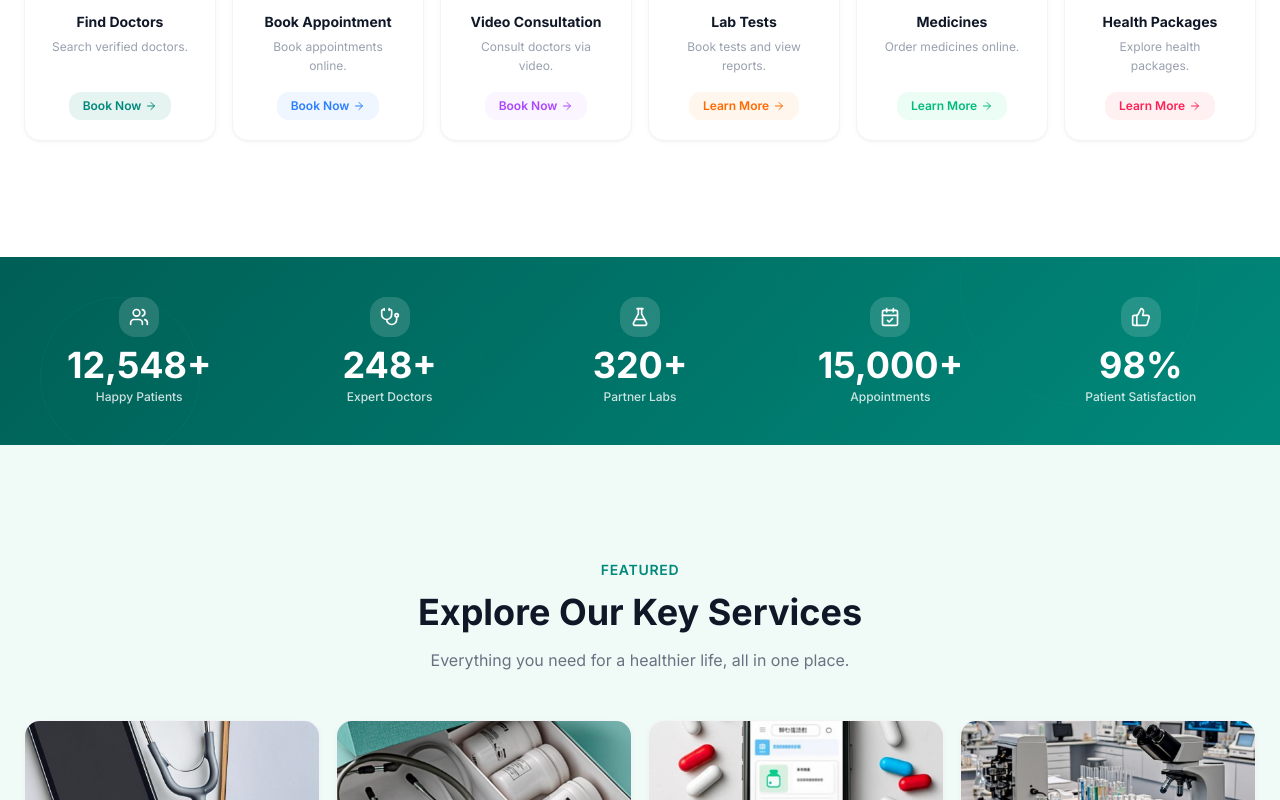
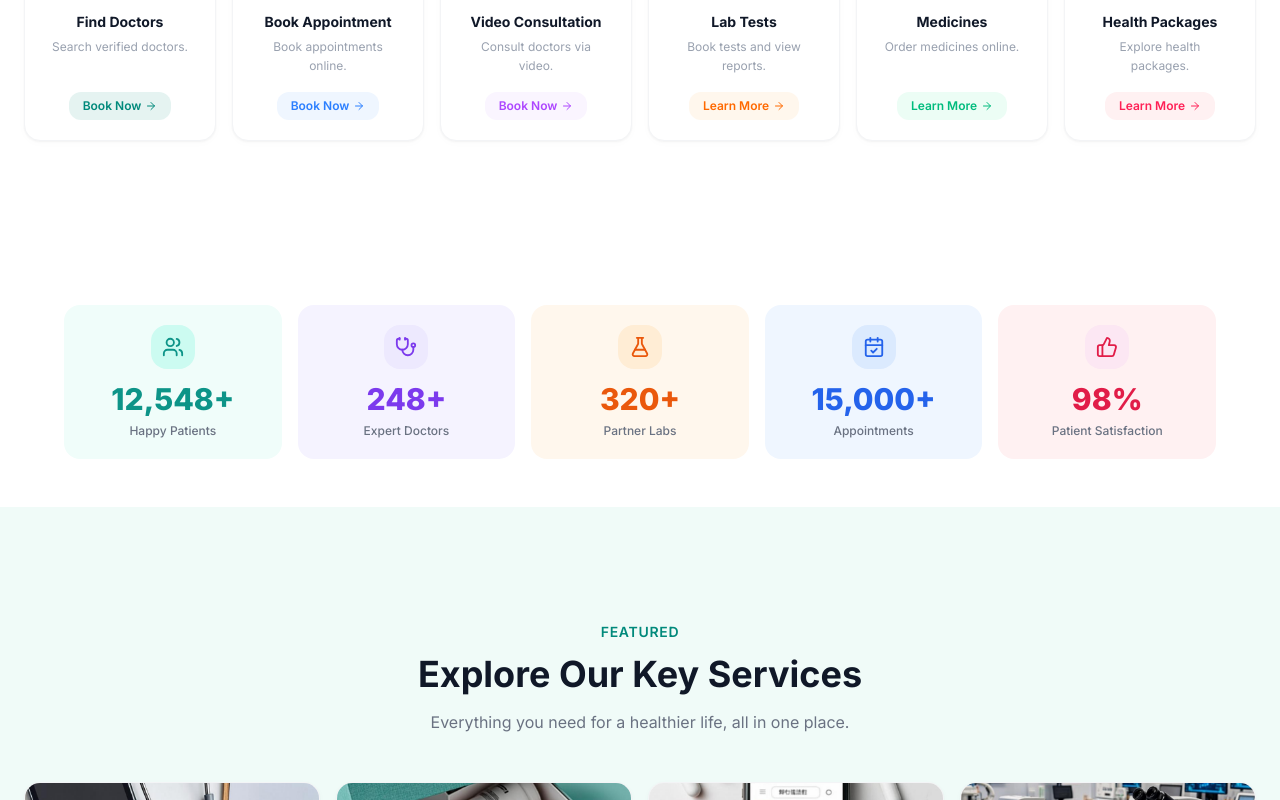
Before and after one commit to singhyogeshwar5608/Global-Hostpital, a Next.js app: page / in a window 1280 px wide. Shown: the part 1195-1995 px from the top of the page. Built offline with nearby package versions, Linux system fonts and the light colour scheme.

Commit message:
dc9aefac-6f3e-484b-a030-0ac88c487857

```diff
--- a/src/components/healthcare/Statistics.tsx
+++ b/src/components/healthcare/Statistics.tsx
@@ -10,29 +10,24 @@ import {
 } from "lucide-react";
 
 const stats = [
-  { icon: Users, value: 12548, suffix: "+", label: "Happy Patients" },
-  { icon: Stethoscope, value: 248, suffix: "+", label: "Expert Doctors" },
-  { icon: FlaskConical, value: 320, suffix: "+", label: "Partner Labs" },
-  { icon: CalendarCheck, value: 15000, suffix: "+", label: "Appointments" },
-  { icon: ThumbsUp, value: 98, suffix: "%", label: "Patient Satisfaction" },
+  { icon: Users, value: 12548, suffix: "+", label: "Happy Patients", color: "#0d9488", bg: "#f0fdfa", iconBg: "#ccfbf1" },
+  { icon: Stethoscope, value: 248, suffix: "+", label: "Expert Doctors", color: "#7c3aed", bg: "#f5f3ff", iconBg: "#ede9fe" },
+  { icon: FlaskConical, value: 320, suffix: "+", label: "Partner Labs", color: "#ea580c", bg: "#fff7ed", iconBg: "#ffedd5" },
+  { icon: CalendarCheck, value: 15000, suffix: "+", label: "Appointments", color: "#2563eb", bg: "#eff6ff", iconBg: "#dbeafe" },
+  { icon: ThumbsUp, value: 98, suffix: "%", label: "Patient Satisfaction", color: "#e11d48", bg: "#fff1f2", iconBg: "#fce7f3" },
 ];
 
-function AnimatedCounter({ target, suffix }: { target: number; suffix: string }) {
+function AnimatedCounter({ target, suffix, color }: { target: number; suffix: string; color: string }) {
   const [count, setCount] = useState(0);
-  const hasStarted = useRef(false);
 
   useEffect(() => {
-    // Start animation immediately on mount (visible in viewport on load)
-    // Use a small delay to ensure rendering is complete
     const startDelay = setTimeout(() => {
-      hasStarted.current = true;
       const duration = 2000;
       const startTime = Date.now();
 
       const animate = () => {
         const elapsed = Date.now() - startTime;
         const progress = Math.min(elapsed / duration, 1);
-        // Ease out cubic for smooth deceleration
         const eased = 1 - Math.pow(1 - progress, 3);
         const current = Math.floor(eased * target);
 
@@ -52,7 +47,7 @@ function AnimatedCounter({ target, suffix }: { target: number; suffix: string })
   }, [target]);
 
   return (
-    <div className="text-3xl md:text-4xl font-bold text-white">
+    <div className="text-2xl md:text-3xl font-extrabold" style={{ color }}>
       {count.toLocaleString()}
       {suffix}
     </div>
@@ -61,25 +56,28 @@ function AnimatedCounter({ target, suffix }: { target: number; suffix: string })
 
 export default function Statistics() {
   return (
-    <section className="py-8 lg:py-10 gradient-dark-green relative overflow-hidden">
-      {/* Decorative elements */}
-      <div className="absolute top-0 left-0 w-full h-full opacity-10">
-        <div className="absolute top-10 left-10 w-40 h-40 rounded-full border border-white/30" />
-        <div className="absolute bottom-10 right-20 w-60 h-60 rounded-full border border-white/20" />
-        <div className="absolute top-1/2 left-1/2 -translate-x-1/2 -translate-y-1/2 w-80 h-80 rounded-full border border-white/10" />
-      </div>
-
-      <div className="max-w-[1440px] mx-auto px-6 relative z-10">
-        <div className="grid grid-cols-2 md:grid-cols-3 lg:grid-cols-5 gap-5">
-          {stats.map((stat) => (
-            <div key={stat.label} className="text-center">
-              <div className="w-10 h-10 rounded-xl bg-white/15 backdrop-blur-sm flex items-center justify-center mx-auto mb-2">
-                <stat.icon size={20} className="text-white" />
+    <section className="py-10 lg:py-12 bg-white">
+      <div className="max-w-[1200px] mx-auto px-6">
+        <div className="grid grid-cols-2 md:grid-cols-3 lg:grid-cols-5 gap-4">
+          {stats.map((stat) => {
+            const Icon = stat.icon;
+            return (
+              <div
+                key={stat.label}
+                className="rounded-2xl p-5 text-center hover:-translate-y-1 hover:shadow-lg transition-all duration-300 cursor-default"
+                style={{ backgroundColor: stat.bg }}
+              >
+                <div
+                  className="w-11 h-11 rounded-xl flex items-center justify-center mx-auto mb-3"
+                  style={{ backgroundColor: stat.iconBg }}
+                >
+                  <Icon size={22} style={{ color: stat.color }} />
+                </div>
+                <AnimatedCounter target={stat.value} suffix={stat.suffix} color={stat.color} />
+                <p className="text-gray-500 text-xs mt-1.5 font-medium">{stat.label}</p>
               </div>
-              <AnimatedCounter target={stat.value} suffix={stat.suffix} />
-              <p className="text-white/80 text-xs mt-1 font-medium">{stat.label}</p>
-            </div>
-          ))}
+            );
+          })}
         </div>
       </div>
     </section>
```
